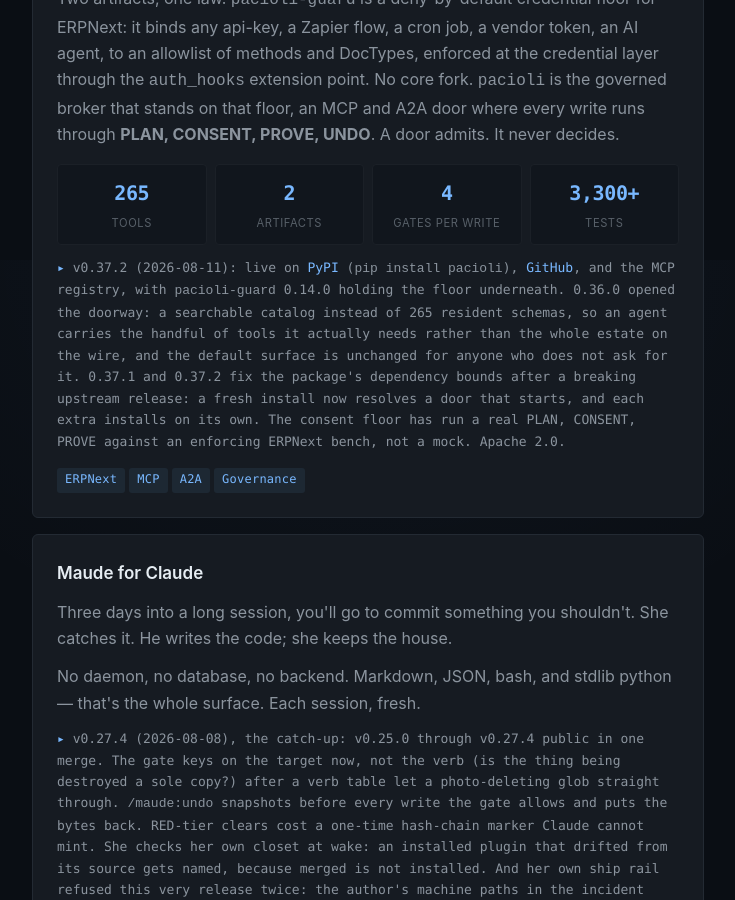
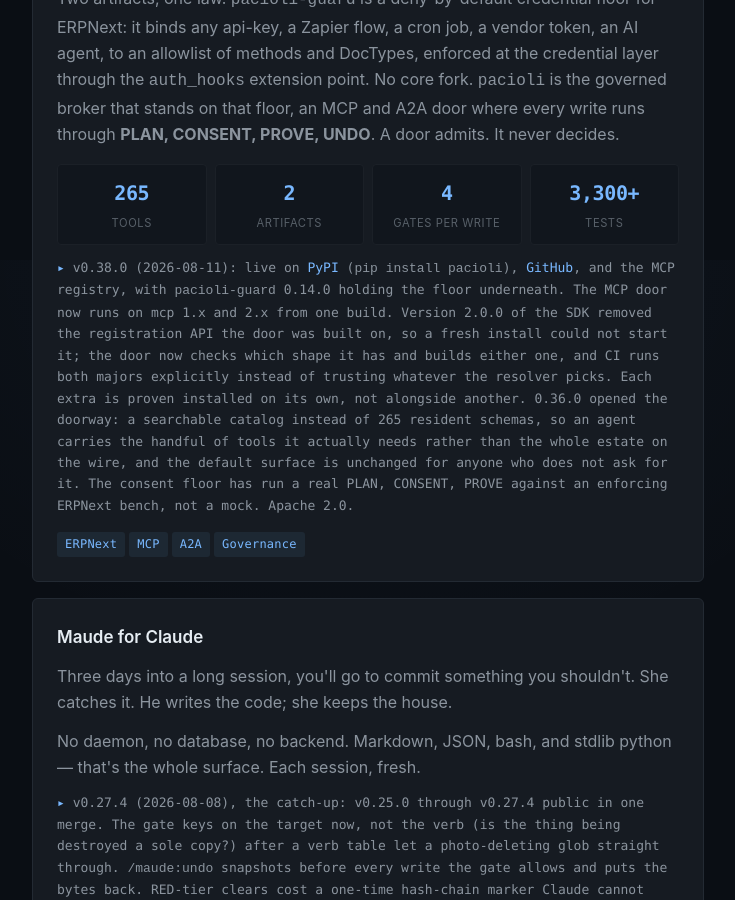
Before and after one commit to john-broadway/john-broadway.github.io, a Jekyll site: the page built from index.html, in a window 1280 px wide and 900 px high, scrolled down 2440 px. Shown: the whole window, without its empty margins (272-1007 px from the left). Built offline with Jekyll 4.4.1, drawn with Linux system fonts in a browser that asks for light colours.

Commit message:
card: pacioli 0.38.0, the door runs on mcp 1.x and 2.x from one build
mcp 2.0.0 removed the registration API the door was built on, so a fresh
install could not start it. The door now checks which shape the SDK has and
builds either one, and CI runs both majors explicitly. Each extra is proven
installed on its own.

```diff
--- a/index.html
+++ b/index.html
@@ -65,7 +65,7 @@
       <div class="stat"><div class="num">4</div><div class="label">gates per write</div></div>
       <div class="stat"><div class="num">3,300+</div><div class="label">tests</div></div>
     </div>
-    <p class="status">v0.37.2 (2026-08-11): live on <a href="https://pypi.org/project/pacioli/">PyPI</a> (<code>pip install pacioli</code>), <a href="https://github.com/john-broadway/pacioli">GitHub</a>, and the MCP registry, with <code>pacioli-guard</code> 0.14.0 holding the floor underneath. 0.36.0 opened the doorway: a searchable catalog instead of 265 resident schemas, so an agent carries the handful of tools it actually needs rather than the whole estate on the wire, and the default surface is unchanged for anyone who does not ask for it. 0.37.1 and 0.37.2 fix the package's dependency bounds after a breaking upstream release: a fresh install now resolves a door that starts, and each extra installs on its own. The consent floor has run a real PLAN, CONSENT, PROVE against an enforcing ERPNext bench, not a mock. Apache 2.0.</p>
+    <p class="status">v0.38.0 (2026-08-11): live on <a href="https://pypi.org/project/pacioli/">PyPI</a> (<code>pip install pacioli</code>), <a href="https://github.com/john-broadway/pacioli">GitHub</a>, and the MCP registry, with <code>pacioli-guard</code> 0.14.0 holding the floor underneath. The MCP door now runs on mcp 1.x and 2.x from one build. Version 2.0.0 of the SDK removed the registration API the door was built on, so a fresh install could not start it; the door now checks which shape it has and builds either one, and CI runs both majors explicitly instead of trusting whatever the resolver picks. Each extra is proven installed on its own, not alongside another. 0.36.0 opened the doorway: a searchable catalog instead of 265 resident schemas, so an agent carries the handful of tools it actually needs rather than the whole estate on the wire, and the default surface is unchanged for anyone who does not ask for it. The consent floor has run a real PLAN, CONSENT, PROVE against an enforcing ERPNext bench, not a mock. Apache 2.0.</p>
     <div class="tags"><span>ERPNext</span><span>MCP</span><span>A2A</span><span>Governance</span></div>
   </article>
 
```
